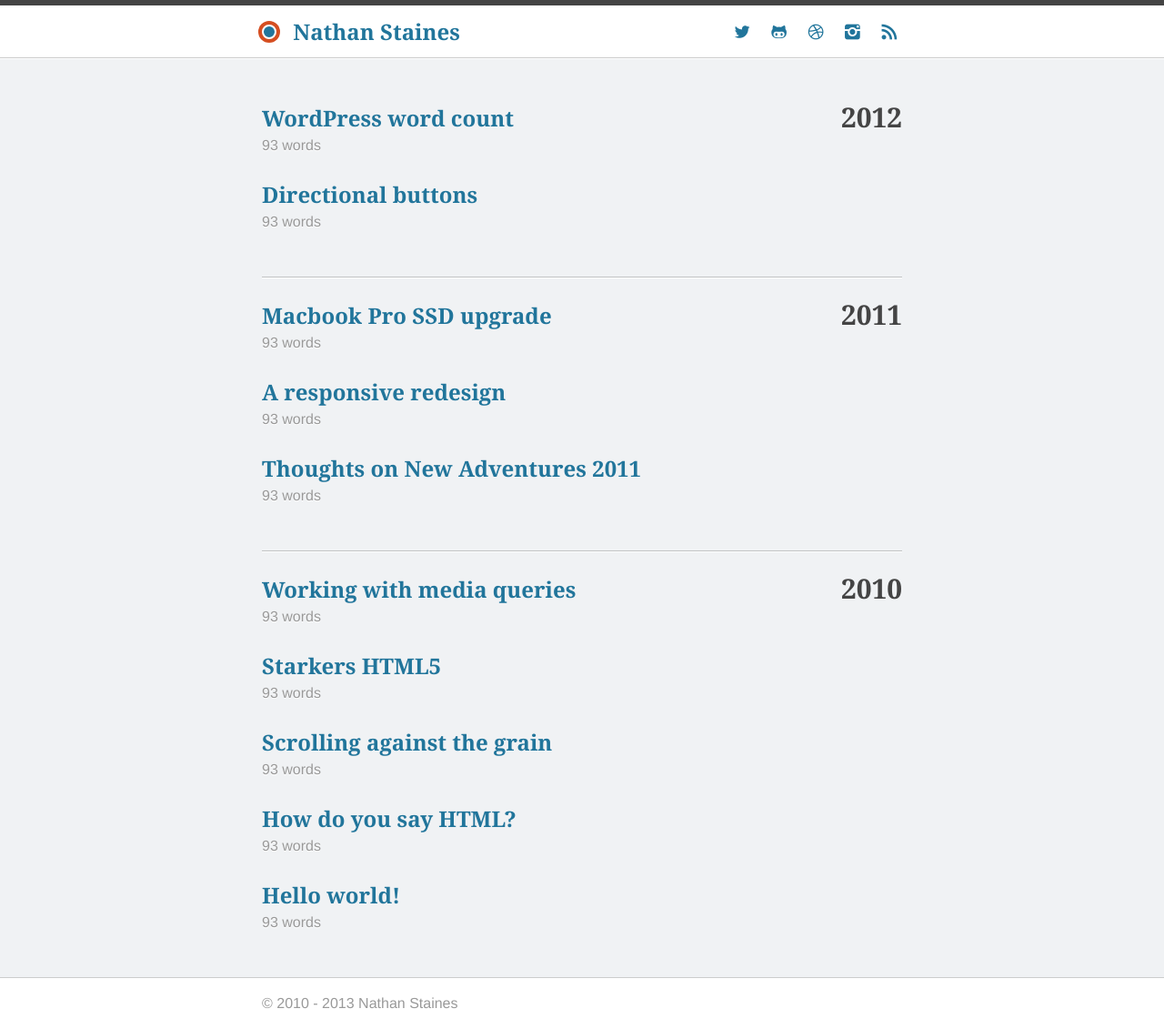
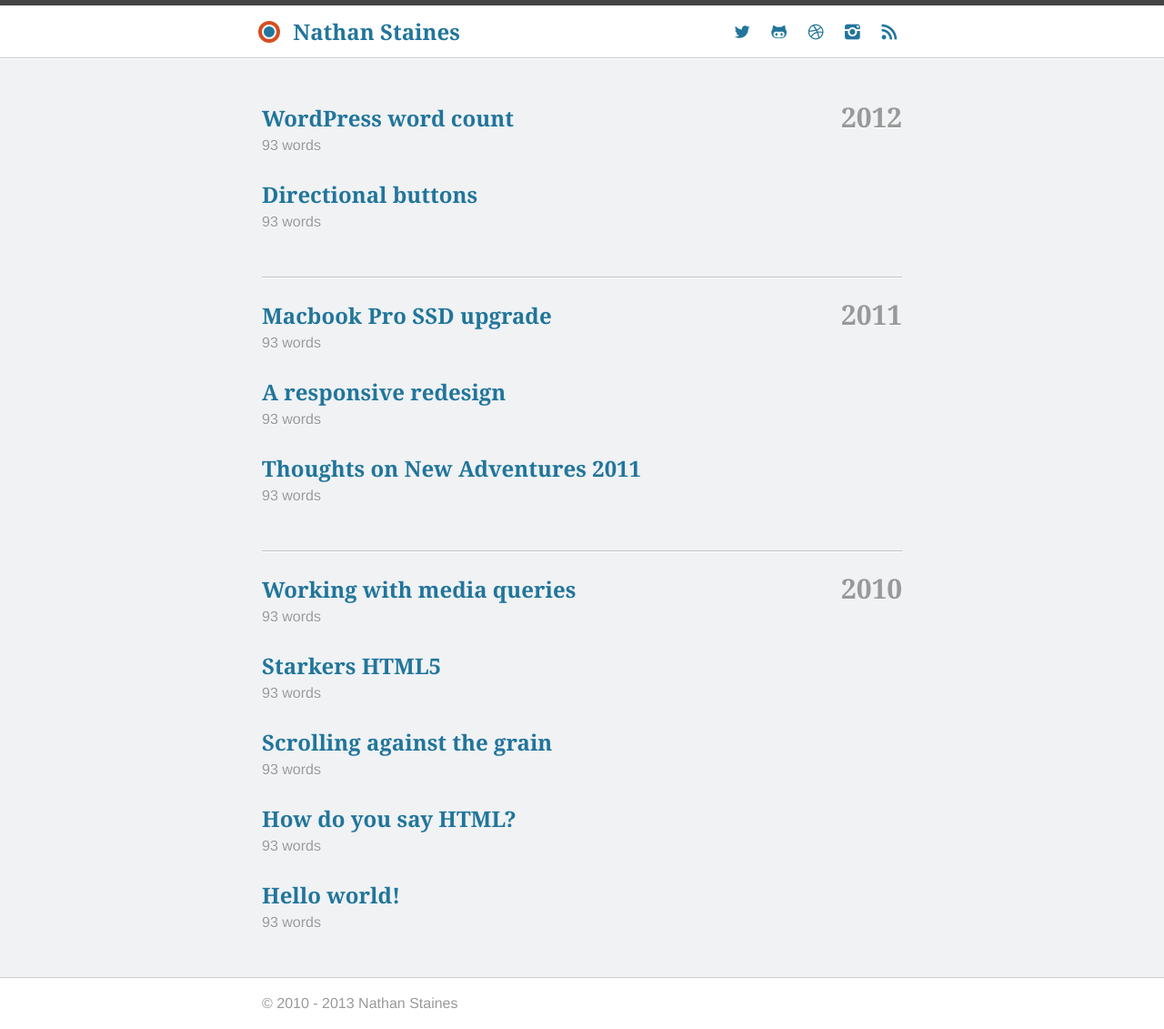
Before and after one commit to nathanstaines/nathanstaines.github.com, a Jekyll site: the page built from index.html, in a window 1280 px wide. Shown: the whole page at 91% size. Built offline with Jekyll 4.4.1, drawn with Linux system fonts in a browser that asks for light colours; nearby versions of some CDN libraries; Markdown is read by kramdown in place of the engine named in the settings.

Commit message:
Decrease font size on smaller screens

```diff
--- a/css/main.css
+++ b/css/main.css
@@ -667,10 +667,12 @@
   position: absolute;
   top: 1.25rem;
   right: 0;
+  text-shadow: 0 1px 0 white;
+  color: #999999;
 }
 .archive-list-item article > h3 {
   margin-bottom: 0;
-  padding-right: 5rem;
+  padding-right: 6rem;
 }
 .archive-list-item.with-year {
   margin-top: 3rem;
@@ -732,6 +734,10 @@
 }
 
 @media (max-width: 479px) {
+  html {
+    font-size: 0.875em;
+  }
+
   .post-date:after {
     display: none;
   }
--- a/sass/_archives.scss
+++ b/sass/_archives.scss
@@ -15,11 +15,13 @@
     position: absolute;
     top: $base-spacing-unit / 1.2;
     right: 0;
+    text-shadow: 0 1px 0 $white;
+    color: $gray;
   }
 
   article > h3 {
     margin-bottom: 0;
-    padding-right: $base-spacing-unit / 0.3;
+    padding-right: $base-spacing-unit * 4;
   }
 
   &.with-year {
--- a/sass/_responsive.scss
+++ b/sass/_responsive.scss
@@ -3,6 +3,10 @@
 // =============================================================================
 
 @media (max-width: 479px) {
+
+  html {
+    font-size: 0.875em;
+  }
 
   .post-date:after {
     display: none;
```
Also changed, not shown: 1 other file.
